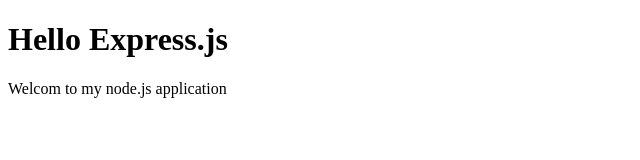
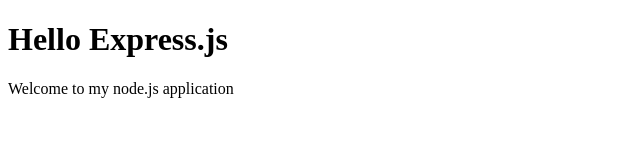
Before and after one commit to ssbdel97/web-server, a website: page public/index.html in a window 1280 px wide. Shown: the full height of the page, 0-640 px from the left. Drawn offline with Linux system fonts and the light colour scheme.

```diff
--- a/public/index.html
+++ b/public/index.html
@@ -6,6 +6,6 @@
 	</head>
 	<body>
 		<h1>Hello Express.js</h1>
-		<p>Welcom to my node.js application</p>
+		<p>Welcome to my node.js application</p>
 	</body>
 </html>
```
